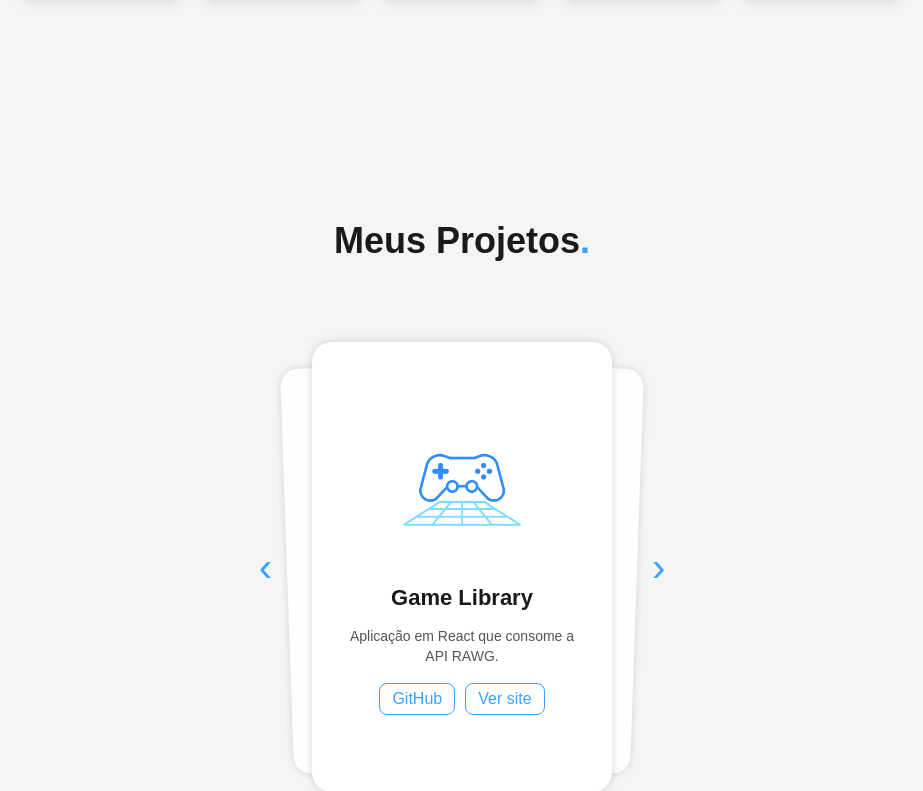
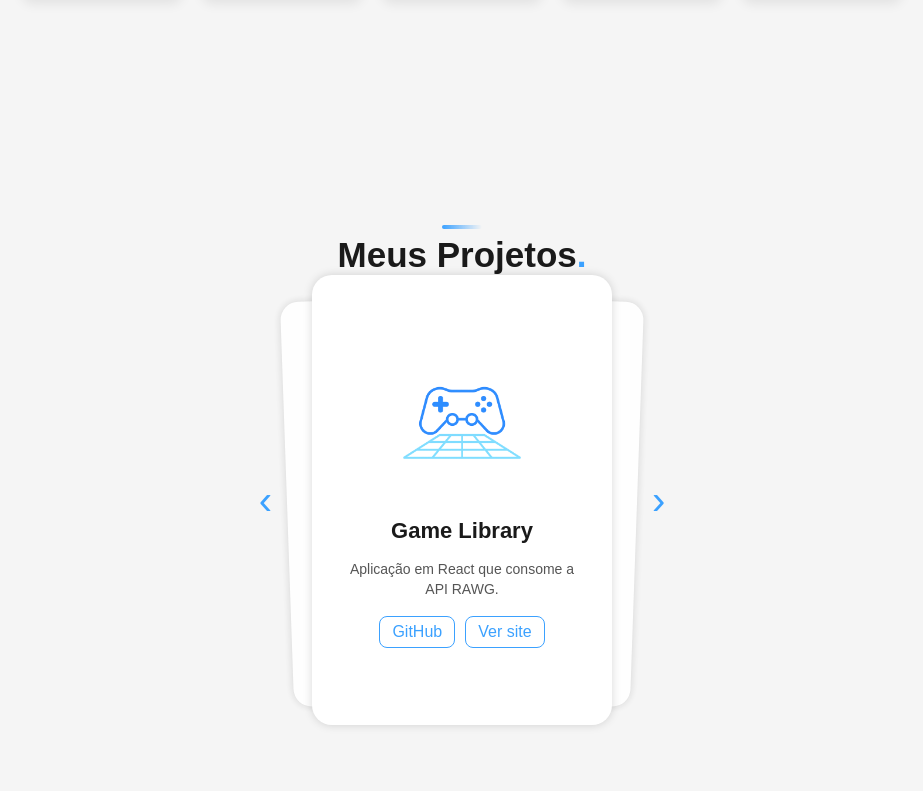
Before and after one commit to marcusvidal1/portfolio-ok, a React (Vite) app: page / in a window 1280 px wide. Shown: the part 1529-2320 px from the top of the page, without its empty margins (178-1101 px from the left). Built offline with nearby package versions, Linux system fonts and the light colour scheme; a web font is replaced by a local one.

Commit message:
style: adjust spacing between sections for improved layout consistency

```diff
--- a/src/components/ParticlesBackground.jsx
+++ b/src/components/ParticlesBackground.jsx
@@ -26,7 +26,7 @@
           fullScreen: { enable: true, zIndex: 0 },
           particles: {
             number: {
-              value: isMobile ? 100 : 25,
+              value: isMobile ? 100 : 60,
               density: {
                 enable: true,
                 value_area: 800,
--- a/src/components/Projects.jsx
+++ b/src/components/Projects.jsx
@@ -41,7 +41,7 @@
 
   return (
     <section id="projects" className="projects-section">
-      <h2 className="projects-title">
+      <h2 className="section-title">
         Meus Projetos<span className="highlight-dot">.</span>
       </h2>
 
--- a/src/styles/about.css
+++ b/src/styles/about.css
@@ -54,7 +54,7 @@
 
 @media (max-width: 768px) {
   .about {
-    padding: 100px clamp(5%, 5vw, 10%) 0;
+    padding: clamp(5%, 5vw, 10%) 0;
   }
 
   .about-layout {
--- a/src/styles/hero.css
+++ b/src/styles/hero.css
@@ -63,10 +63,11 @@
   .inicio {
     flex-direction: column;
     padding: clamp(20px, 5vw, 60px);
+
     gap:60px
   }
 
   .imagem-inicial img {
-    width: clamp(200px, 50vw, 250px);
+    width: 250px;
   }
 }
--- a/src/styles/projects.css
+++ b/src/styles/projects.css
@@ -8,6 +8,18 @@
 .projects-title {
   font-size: clamp(30px, 5vw, 36px);
   margin-bottom: clamp(60px, 10vh, 100px);
+}
+
+.section-title::before {
+  content: "";
+  position: absolute;
+  top: -10px;
+  left: 50%;
+  transform: translateX(-50%);
+  height: 4px;
+  width: 40px;
+  background: linear-gradient(to right, var(--cor-destaque), transparent);
+  border-radius: 2px;
 }
 
 .projects-carousel {
@@ -140,5 +152,5 @@
 }
 
 .projects-section {
- padding: 100px clamp(5%, 5vw, 10%)
+ padding: 115px clamp(5%, 5vw, 10%)
 }
--- a/src/styles/skills.css
+++ b/src/styles/skills.css
@@ -84,7 +84,7 @@
 
 @media (max-width: 768px) {
   .skills {
-    padding: 100px clamp(5%, 5vw, 10%)
+    padding: 115px clamp(5%, 5vw, 10%)
   }
 
   .skill-card {
--- a/src/styles/variables.css
+++ b/src/styles/variables.css
@@ -26,8 +26,6 @@
 
 .particles-wrapper {
   position: absolute;
-  top: 0;
-  left: 0;
   width: 100%;
   height: 100%;
   z-index: 0;
```
